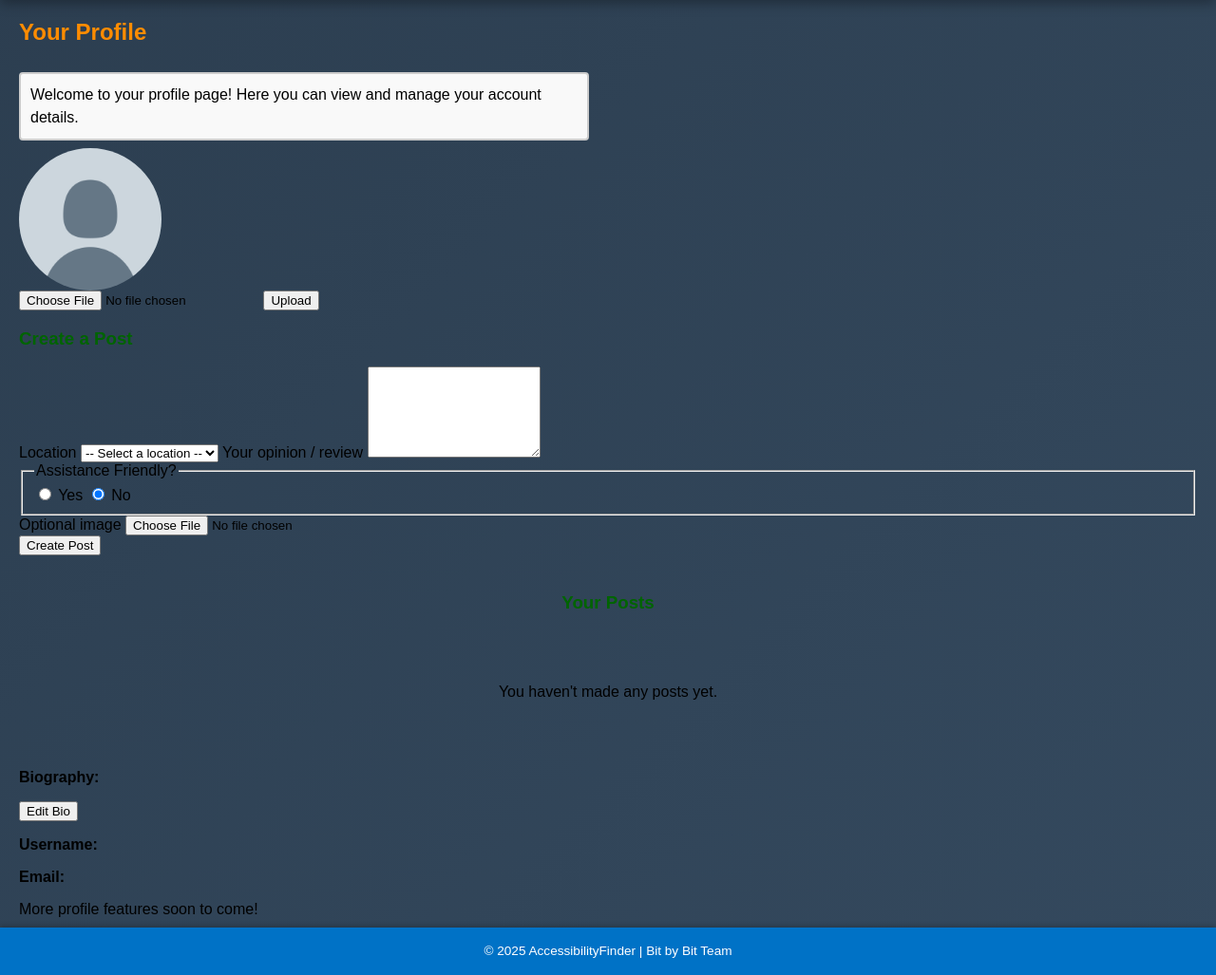
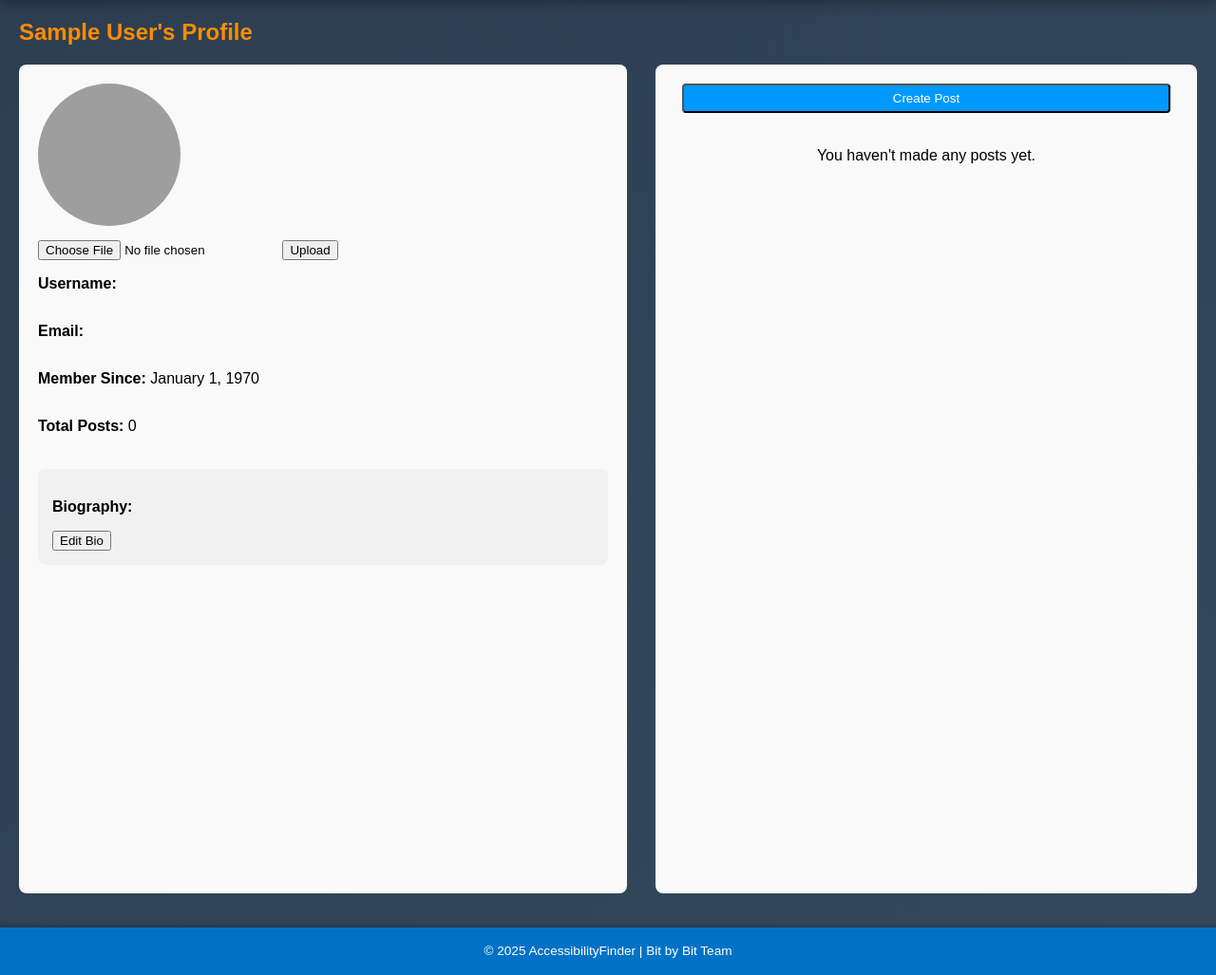
Before and after one commit to SAS24E/AccessibilityFinder, a PHP site: page /application/views/profile-dashboard.php in a window 1280 px wide. Shown: the part 91-1118 px from the top of the page at 95% size. Run offline with PHP 8.4, Linux system fonts and the light colour scheme; the visitor is signed in with stand-in values (Sample User, id 1); tables that the repository leaves empty hold one stand-in row (values such as "Sample post"); grey boxes are pictures that could not be loaded.

Commit message:
Overhauled User Profile page

```diff
--- a/application/models/post.php
+++ b/application/models/post.php
@@ -1,12 +1,15 @@
 <?php
-class PostModel {
+class PostModel
+{
     private $conn;
 
-    public function __construct($db) {
+    public function __construct($db)
+    {
         $this->conn = $db;
     }
 
-    public function getAllPosts() {
+    public function getAllPosts()
+    {
         $sql = "SELECT posts.*, users.name AS username
                 FROM posts
                 JOIN users ON posts.user_id = users.id
@@ -16,7 +19,8 @@
         return $stmt->fetchAll(PDO::FETCH_ASSOC);
     }
 
-    public function getPostsByUser($userId) {
+    public function getPostsByUser($userId)
+    {
         // Include the poster's name as 'username' so views can display it consistently
         $sql = "SELECT posts.*, users.name AS username
                 FROM posts
@@ -29,14 +33,33 @@
         return $stmt->fetchAll(PDO::FETCH_ASSOC);
     }
 
-    public function getAllLocations() {
+    /**
+     * Get a lightweight count of posts for a given user.
+     * This is more efficient than fetching all rows when only the total is needed.
+     *
+     * @param int $userId
+     * @return int
+     */
+    public function getPostCountByUser($userId)
+    {
+        $sql = "SELECT COUNT(*) AS cnt FROM posts WHERE user_id = :user_id";
+        $stmt = $this->conn->prepare($sql);
+        $stmt->bindParam(':user_id', $userId, PDO::PARAM_INT);
+        $stmt->execute();
+        $row = $stmt->fetch(PDO::FETCH_ASSOC);
+        return (int) ($row['cnt'] ?? 0);
+    }
+
+    public function getAllLocations()
+    {
         $sql = "SELECT id, name FROM locations ORDER BY name ASC";
         $stmt = $this->conn->prepare($sql);
         $stmt->execute();
         return $stmt->fetchAll(PDO::FETCH_ASSOC);
     }
     // Probaly won't need this but leaving here incase its in use!
-    public function getLocationById($id) {
+    public function getLocationById($id)
+    {
         $sql = "SELECT * FROM locations WHERE id = :id LIMIT 1";
         $stmt = $this->conn->prepare($sql);
         $stmt->bindParam(':id', $id, PDO::PARAM_INT);
@@ -44,7 +67,8 @@
         return $stmt->fetch(PDO::FETCH_ASSOC);
     }
 
-    public function createPost($data) {
+    public function createPost($data)
+    {
         $sql = "INSERT INTO posts (location_id, location_name, user_id, opinion, assistance_friendly, image) VALUES (:location_id, :location_name, :user_id, :opinion, :assistance_friendly, :image)";
         $stmt = $this->conn->prepare($sql);
         $stmt->bindValue(':location_id', $data['location_id'], PDO::PARAM_INT);
@@ -56,7 +80,8 @@
         return $stmt->execute();
     }
 
-    public function deletePost($postId, $userId) {
+    public function deletePost($postId, $userId)
+    {
         // Only delete if the post belongs to the given user
         $sql = "DELETE FROM posts WHERE id = :id AND user_id = :user_id";
         $stmt = $this->conn->prepare($sql);
@@ -66,7 +91,8 @@
     }
 
     // Fetch a single post by id (with username)
-    public function getPostById($id) {
+    public function getPostById($id)
+    {
         $sql = "SELECT posts.*, users.name AS username
                 FROM posts
                 JOIN users ON posts.user_id = users.id
@@ -79,8 +105,9 @@
 
     // Update a post that belongs to a given user
     // $data can include: location_id, location_name, opinion, assistance_friendly, image
-    public function updatePost($postId, $userId, $data) {
-        $allowed = ['location_id','location_name','opinion','assistance_friendly','image'];
+    public function updatePost($postId, $userId, $data)
+    {
+        $allowed = ['location_id', 'location_name', 'opinion', 'assistance_friendly', 'image'];
         $sets = [];
         $params = [':id' => $postId, ':user_id' => $userId];
 
@@ -107,17 +134,19 @@
         return $stmt->execute();
     }
     // Admin: delete any post by id
-    public function deletePostById($id) {
+    public function deletePostById($id)
+    {
         $stmt = $this->conn->prepare("DELETE FROM posts WHERE id = :id");
-        return $stmt->execute([':id' => (int)$id]);
+        return $stmt->execute([':id' => (int) $id]);
     }
 
     // Admin: flag or unflag a post
-    public function setPostFlag($id, $flagValue) {
+    public function setPostFlag($id, $flagValue)
+    {
         $stmt = $this->conn->prepare("UPDATE posts SET is_flagged = :flag WHERE id = :id");
         return $stmt->execute([
-            ':flag' => (int)$flagValue,
-            ':id'   => (int)$id
+            ':flag' => (int) $flagValue,
+            ':id' => (int) $id
         ]);
     }
 }
--- a/application/views/profile-dashboard.php
+++ b/application/views/profile-dashboard.php
@@ -1,13 +1,16 @@
-<?php if (session_status() === PHP_SESSION_NONE) session_start(); ?>
+<?php if (session_status() === PHP_SESSION_NONE)
+    session_start(); ?>
 
 <!DOCTYPE html>
 <html lang="en">
+
 <head>
     <meta charset="UTF-8">
     <meta name="viewport" content="width=device-width, initial-scale=1.0">
     <link rel="stylesheet" href="../../public/styles.css">
-    <title>Your Profile</title>
+    <title> <?= htmlspecialchars($user->name ?? 'User') ?>'s Profile</title>
 </head>
+
 <body>
     <header class="site-header">
         <h1>Accessibility Finder</h1>
@@ -15,7 +18,7 @@
             <!-- Link to the Home page (index.php) and link to perform a logout -->
             <a class="site-navigation-button" href="../../public/index.php">Home</a>
             <?php
-            if (isset($_SESSION['user_id'])):
+            if (isset($_SESSION['user_id']) && isset($_SESSION['is_admin']) && $_SESSION['is_admin']):
                 ?>
                 <a class="site-navigation-button" href="../controllers/admin-controller.php?action=index">Admin</a>
             <?php endif; ?>
@@ -23,8 +26,7 @@
         </nav>
     </header>
 
-    <!-- made styling changes (styling was messed up after adding post form) -->
-    <main style="max-height:90vh; overflow-y:auto;">
+    <main>
 
         <!-- Display error message for incorrect file types -->
         <?php if (isset($_SESSION['upload_error'])): ?>
@@ -35,22 +37,50 @@
         <?php endif; ?>
 
         <!-- Welcome message for the user-->
-        <h2>Your Profile</h2>
-        <p class="text-box">Welcome to your profile page! Here you can view and manage your account details.</p>
-
+        <h2><?php echo htmlspecialchars($_SESSION['user_name']); ?>'s Profile</h2>
+        <div class="profile-page-container">
+            <div class="profile-card">
                 <!-- Display user profile picture/ default picture if none uploaded -->
                 <img src="../../public/uploads/profile-pictures/<?php echo htmlspecialchars($user->profile_image ?? 'default.png'); ?>"
                     alt="Profile Picture" width="150" height="150" style="border-radius:50%;">
 
                 <!-- Form to upload profile picture -->
-    <form action="../controllers/user-controller.php?action=uploadProfileImage"
-        method="POST" enctype="multipart/form-data">
+                <div class="profile-upload-btn">
+                    <form action="../controllers/user-controller.php?action=uploadProfileImage" method="POST"
+                        enctype="multipart/form-data">
                         <input type="file" name="profile_image" accept="image/*" required>
                         <button type="submit">Upload</button>
                     </form>
+                </div>
 
+                <?php if (!empty(trim($user->nick_name ?? ''))): ?>
+                    <p><strong>Nickname:</strong> <?php echo htmlspecialchars($user->nick_name); ?></p>
+                <?php endif; ?>
+                <p><strong>Username:</strong> <?php echo htmlspecialchars($user->name ?? ''); ?></p>
+                <p><strong>Email:</strong> <?php echo htmlspecialchars($user->email ?? ''); ?></p>
+                <p><strong>Member Since:</strong>
+                    <?php echo date('F j, Y', strtotime($user->created_at ?? '')); ?></p>
+                <p><strong>Total Posts:</strong> <?php echo htmlspecialchars($postCount ?? 0); ?></p>
+
+                <!-- The displaying biography -->
+                <div id="bioDisplay" class="bio-container">
+                    <p><strong>Biography:</strong></p>
+                    <p><?php echo htmlspecialchars($user->biography ?? ''); ?></p>
+                    <button type="button" onclick="toggleBioEdit()">Edit Bio</button>
+                </div>
+
+                <!-- Edit mode (hidden   by default) -->
+                <div id="bioEdit" style="display: none;">
+                    <form method="POST" action="../controllers/user-controller.php?action=updateBio">
+                        <p><strong>Edit Bio:</strong></p>
+                        <textarea name="biography" rows="5" cols="50"
+                            maxlength="500"><?php echo htmlspecialchars($user->biography ?? ''); ?></textarea>
+                        <br>
+                        <button type="submit">Save Changes</button>
+                        <button type="button" onclick="toggleBioEdit()">Cancel</button>
+                    </form>
+                </div>
                 <!-- Form to "Create a Post -->
-                <!--  messed up current page styling  -->
                 <?php
                 if (!isset($locations) || !is_array($locations)) {
                     require_once __DIR__ . '/../models/post.php';
@@ -59,68 +89,36 @@
                     $locations = (new PostModel($db))->getAllLocations();
                 }
                 ?>
-        <section class="create-post-inline">
-            <h3>Create a Post</h3>
-            <form method="post" action="../controllers/post-controller.php?action=create" enctype="multipart/form-data">
-                <label for="location_id">Location</label>
-                <select name="location_id" id="location_id" required>
-                    <option value="">-- Select a location --</option>
-                    <?php foreach ($locations as $loc): ?>
-                        <option value="<?= htmlspecialchars($loc['id']) ?>">
-                            <?= htmlspecialchars($loc['name']) ?>
-                        </option>
-                    <?php endforeach; ?>
-                </select>
+            </div>
 
-                <label for="opinion">Your opinion / review</label>
-                <textarea name="opinion" id="opinion" rows="6"></textarea>
-
-                <fieldset>
-                    <legend>Assistance Friendly?</legend>
-                    <label><input type="radio" name="assistance_friendly" value="yes"> Yes</label>
-                    <label><input type="radio" name="assistance_friendly" value="no" checked> No</label>
-                </fieldset>
-
-                <label for="image">Optional image</label>
-                <input type="file" name="image" id="image" accept="image/*">
-
-                <br>
-                <button type="submit">Create Post</button>
-            </form>
-        </section>
-
-
-
-            <!-- Add other fields as needed -->
-<!-- we're going to display user posts here -->
-<!-- This needs to be styled better Feel free to pick that up i like it in the middle but feel free to style it. -->
             <div class="profile-posts-container">
-            <h3>Your Posts</h3>
-                    <div class ="profile-posts-container">
+                <!-- Create Post trigger (opens popup) -->
+                <button type="button" id="openCreatePost" class="site-navigation-button">Create Post</button>
+                <div class="profile-posts-list">
                     <?php if (!empty($posts)): ?>
                         <?php foreach ($posts as $post): ?>
-            <div class="post">
+                            <div class="profile-post">
                                 <h2><?= htmlspecialchars($post['location_name']); ?></h2>
                                 <p><strong>Posted by:</strong> <?= htmlspecialchars($post['username']); ?></p>
                                 <p><?= nl2br(htmlspecialchars($post['opinion'])); ?></p>
-                <p><strong>Assistance Friendly:</strong> <?= htmlspecialchars($post['assistance_friendly']); ?></p>
+                                <p><strong>Assistance Friendly:</strong> <?= htmlspecialchars($post['assistance_friendly']); ?>
+                                </p>
                                 <?php if (!empty($post['image'])): ?>
-                    <img src="../../public/uploads/<?= htmlspecialchars($post['image']); ?>" alt="Post Image" width="200">
+                                    <img src="../../public/uploads/<?= htmlspecialchars($post['image']); ?>" alt="Post Image"
+                                        width="200">
                                 <?php endif; ?>
 
                                 <?php if (isset($_SESSION['user_id']) && isset($post['user_id']) && $post['user_id'] == $_SESSION['user_id']): ?>
-                    <a class="small-button"
+                                    <a
                                         href="../controllers/post-controller.php?action=editForm&id=<?= htmlspecialchars($post['id']); ?>">
                                         Edit
                                     </a>
 
-                    <form action="../controllers/post-controller.php?action=delete"
-                        method="POST"
-                        style="margin-top:6px;"
-                        onsubmit="return confirm('Delete this post?');">
+                                    <form action="../controllers/post-controller.php?action=delete" method="POST"
+                                        style="margin-top:6px;" onsubmit="return confirm('Delete this post?');">
 
                                         <input type="hidden" name="post_id" value="<?= htmlspecialchars($post['id']); ?>">
-                        <button type="submit" class="small-button">Delete</button>
+                                        <button type="submit">Delete</button>
                                     </form>
                                 <?php endif; ?>
 
@@ -132,38 +130,46 @@
                     <?php else: ?>
                         <p>You haven't made any posts yet.</p>
                     <?php endif; ?>
-
                 </div>
             </div>
-
-        <div class = "bio-section">
-            <!-- The displaying biography -->
-            <div class = "bio-display" id="bioDisplay">
-                <p><strong>Biography:</strong></p>
-                <p><?php echo htmlspecialchars($user->biography ?? ''); ?></p>
-                <button type="button" onclick="toggleBioEdit()">Edit Bio</button>
-            </div>
-
-        <!-- Edit mode (hidden by default) -->
-        <div class="bio-edit" id="bioEdit" style="display: none;">
-            <form method="POST" action="../controllers/user-controller.php?action=updateBio">
-                <p><strong>Edit Bio:</strong></p>
-                <textarea name="biography" rows="5" cols="50" maxlength="500"><?php echo htmlspecialchars($user->biography ?? ''); ?></textarea>
-                <br>
-                <button type="submit">Save Changes</button>
-                <button type="button" onclick="toggleBioEdit()">Cancel</button>
-        </form>
-        </div>
-        <div class="profile-card">
-            <p><strong>Username:</strong> <?php echo htmlspecialchars($user->name ?? ''); ?></p>
-            <p><strong>Email:</strong> <?php echo htmlspecialchars($user->email ?? ''); ?></p>
-            <p> More profile features soon to come!</p>
         </div>
     </main>
 
     <footer class="site-footer">
         <p>&copy; 2025 AccessibilityFinder | Bit by Bit Team</p>
     </footer>
+    <!-- Create Post Popup -->
+    <div id="createPostPopup" class="popup-overlay">
+        <div class="popup-box">
+            <span class="close-btn" id="closeCreatePost">&times;</span>
+            <h3>Create a Post</h3>
+            <form id="createPostForm" method="post" action="../controllers/post-controller.php?action=create"
+                enctype="multipart/form-data">
+                <label for="location_id">Location</label>
+                <select name="location_id" id="popup_location_id" required>
+                    <option value="">-- Select a location --</option>
+                    <?php foreach ($locations as $loc): ?>
+                        <option value="<?= htmlspecialchars($loc['id']) ?>"><?= htmlspecialchars($loc['name']) ?></option>
+                    <?php endforeach; ?>
+                </select>
+
+                <label for="opinion">Your opinion / review</label>
+                <textarea name="opinion" id="popup_opinion" rows="6"></textarea>
+
+                <fieldset>
+                    <legend>Assistance Friendly?</legend>
+                    <label><input type="radio" name="assistance_friendly" value="yes"> Yes</label>
+                    <label><input type="radio" name="assistance_friendly" value="no" checked> No</label>
+                </fieldset>
+
+                <label for="image">Optional image</label>
+                <input type="file" name="image" id="popup_image" accept="image/*">
+
+                <br>
+                <button type="submit">Create Post</button>
+            </form>
+        </div>
+    </div>
     <script>
         function toggleBioEdit() {
             const displayDiv = document.getElementById('bioDisplay');
@@ -178,5 +184,18 @@
             }
         }
     </script>
+    <script>
+        // Create Post Popup handlers
+        const openBtn = document.getElementById('openCreatePost');
+        const popup = document.getElementById('createPostPopup');
+        const closeBtn = document.getElementById('closeCreatePost');
+        if (openBtn && popup) {
+            openBtn.addEventListener('click', () => { popup.style.display = 'flex'; });
+            closeBtn && closeBtn.addEventListener('click', () => { popup.style.display = 'none'; });
+            // close when clicking outside box
+            popup.addEventListener('click', (e) => { if (e.target === popup) popup.style.display = 'none'; });
+        }
+    </script>
 </body>
+
 </html>
--- a/public/index.php
+++ b/public/index.php
@@ -197,7 +197,7 @@
   </footer>
 
   <!-- ===================================== -->
-  <!-- JAVASCRIPT INCLUDES (proper order) -->
+  <!-- JAVASCRIPT INCLUDES -->
   <!-- ===================================== -->
   <script src="https://code.jquery.com/jquery-3.5.1.slim.min.js"></script>
   <script src="https://cdn.jsdelivr.net/npm/bootstrap@4.6.2/dist/js/bootstrap.bundle.min.js"></script>
--- a/public/styles.css
+++ b/public/styles.css
@@ -378,17 +415,93 @@
     font-weight: bold;
 }
 
-.profile-posts-container
-{
+.profile-page-container {
+    display: flex;
+    justify-content: space-between
+
+}
+
+.profile-posts-container {
+    display: flex;
+    flex-direction: column;
+    flex-grow: 1;
+    gap: 20px;
+    padding: 20px;
+    background: #f9f9f9;
+    border-radius: 8px;
+    margin-left: 15px;
+    height: calc(100vh - 285px);
+    min-height: 300px;
+    max-height: calc(100vh - 150px);
+    overflow: hidden;
+}
+
+.profile-posts-list {
+    flex: 1;
     display: flex;
     flex-direction: column;
     align-items: center;
-    gap: 20px;
-    padding: 20px;
+    width: 100%;
+    overflow-y: auto;
+    gap: 15px;
 }
 
+.profile-card {
+    display: flex;
+    flex-direction: column;
+    flex-grow: 1;
+    background: #f9f9f9;
+    padding: 20px;
+    border-radius: 8px;
+    width: 300px;
+    margin-right: 15px;
+    height: calc(100vh - 285px);
+}
 
+.profile-post {
+    background-color: #f1f1f1;
+    border: 1px solid #ddd;
+    border-radius: 8px;
+    width: 100%;
+    max-width: 95%;
+    padding: 15px;
+    box-shadow: 0 2px 6px rgba(0, 0, 0, 0.1);
+    transition: box-shadow 0.3s;
+    flex-shrink: 0;
+}
 
+.bio-container {
+    margin-top: 20px;
+    padding: 15px;
+    background: #f1f1f1;
+    border-radius: 8px;
+    overflow-x: auto;
+    word-wrap: break-word;
+}
+.profile-upload-btn {
+    margin-top: 15px;
+    display: flex;
+    justify-content: flex-start;
+}
+
+.profile-text-container {
+    display: flex;
+    justify-content: flex-start;
+    margin-top: 15px;
+    background: #f1f1f1;
+}
+
+.post-container {
+    display: flex;
+    flex-direction: column;
+    height: 100%;
+    overflow: hidden;
+    align-items: center;
+    padding: 15px;
+    background: linear-gradient(to bottom, #e9ecef 0%, #dee2e6 100%);
+    border-left: 2px solid #adb5bd;
+    border-radius: 12px;
+}
 /* Search results styling */
 #searchResults .list-group-item {
     cursor: pointer;
```
Also changed, not shown: other parts of public/styles.css (+103 -59 lines), application/controllers/user-controller.php (+20 -14 lines), application/views/create-post-dashboard.php (deleted, +0 -57 lines), application/views/edit-post-dashboard.php (+13 -6 lines), application/views/login-dashboard.php (+7 -3 lines), application/views/register-dashboard.php (+7 -3 lines), public/map.js (+7 -2 lines), public/uploads/profile-pictures/default.png (deleted). Lines whose indentation alone changed are shown as unchanged.
